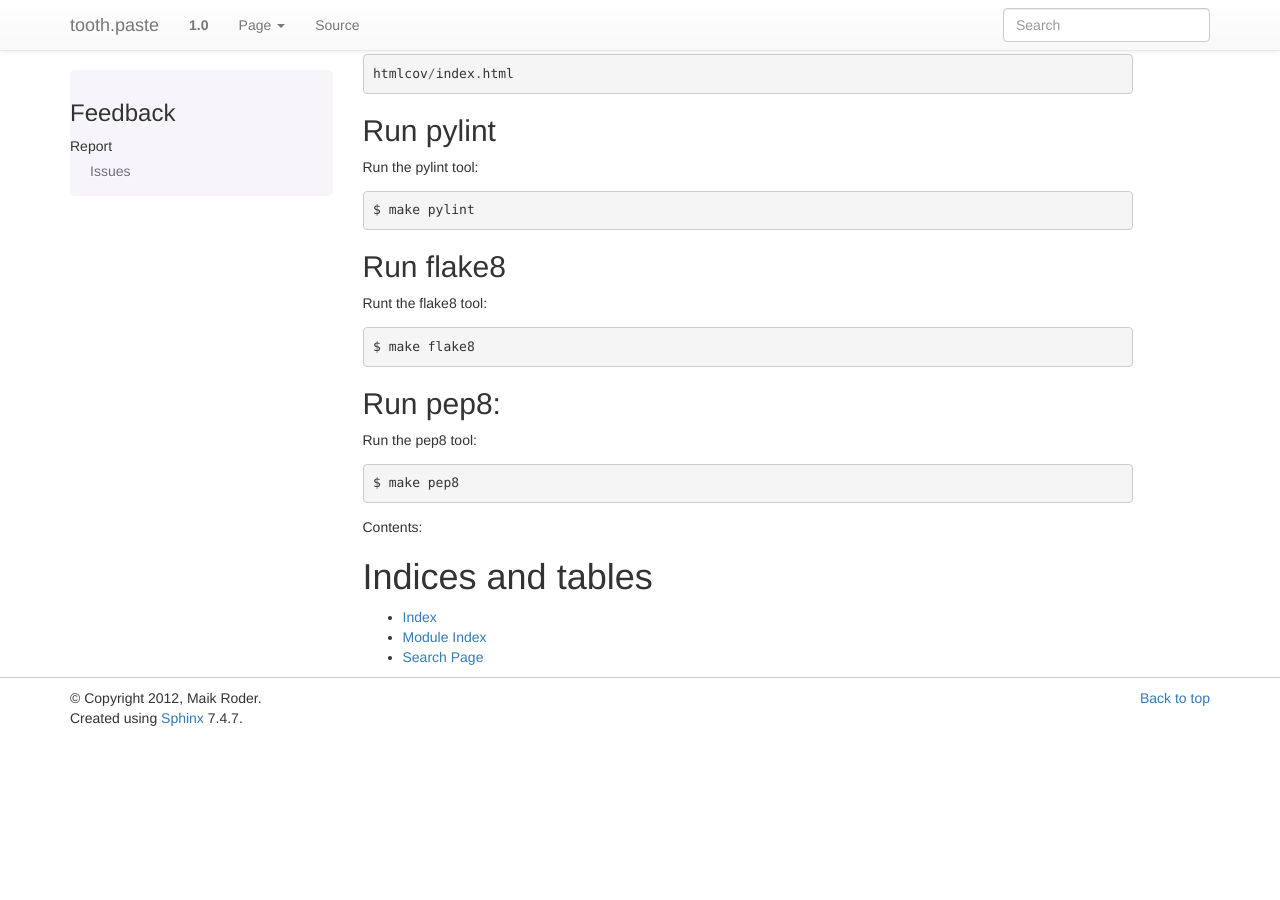
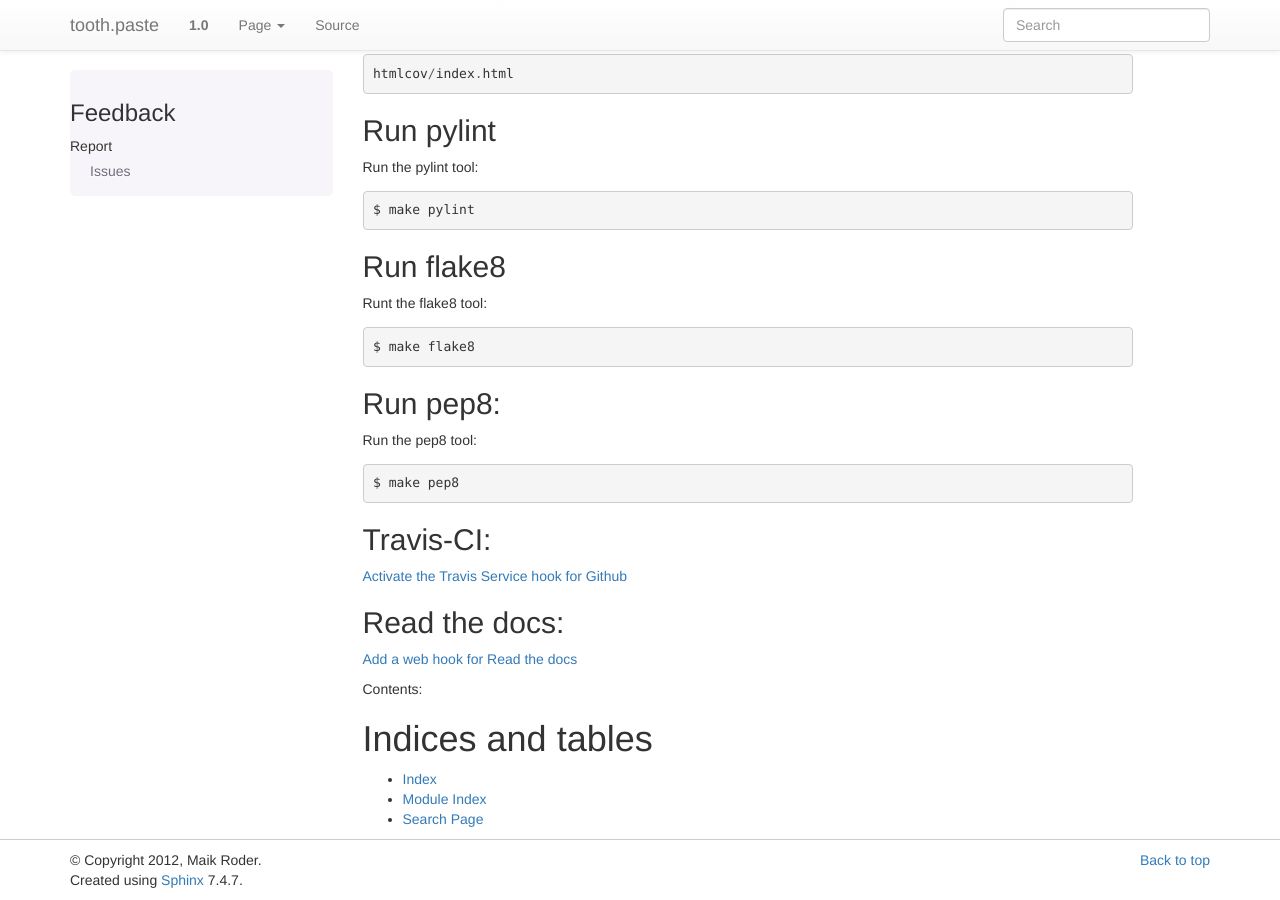
Before and after one commit to dnet/tooth.paste, a Sphinx documentation site: the page built from docs/source/index.rst, in a window 1280 px wide and 900 px high, scrolled down 1771 px. Built offline with Sphinx 7.4.7, drawn with Linux system fonts in a browser that asks for light colours; before the commit the page ends 2509 px from its top, so only the background shows below that.

Commit message:
=add instructions for web hooks

```diff
--- a/docs/source/index.rst
+++ b/docs/source/index.rst
@@ -120,6 +120,16 @@ Run the pep8 tool::
     $ make pep8
 
 
+Travis-CI:
+----------
+
+`Activate the Travis Service hook for Github <http://travis-ci.org/profile>`_
+
+Read the docs:
+--------------
+
+`Add a web hook for Read the docs <http://read-the-docs.readthedocs.org/en/latest/webhooks.html>`_
+
 Contents:
 
 .. toctree::
```
